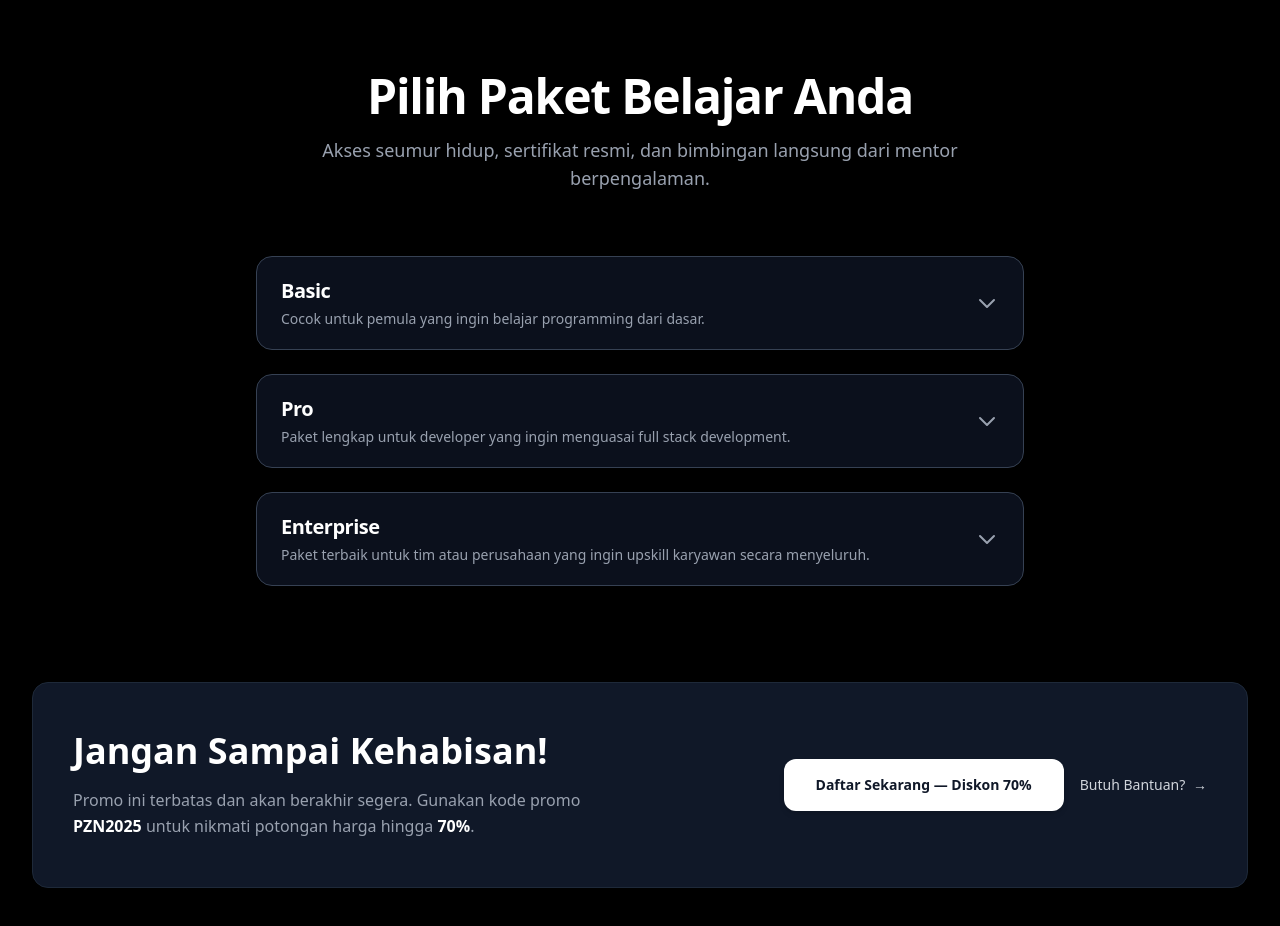
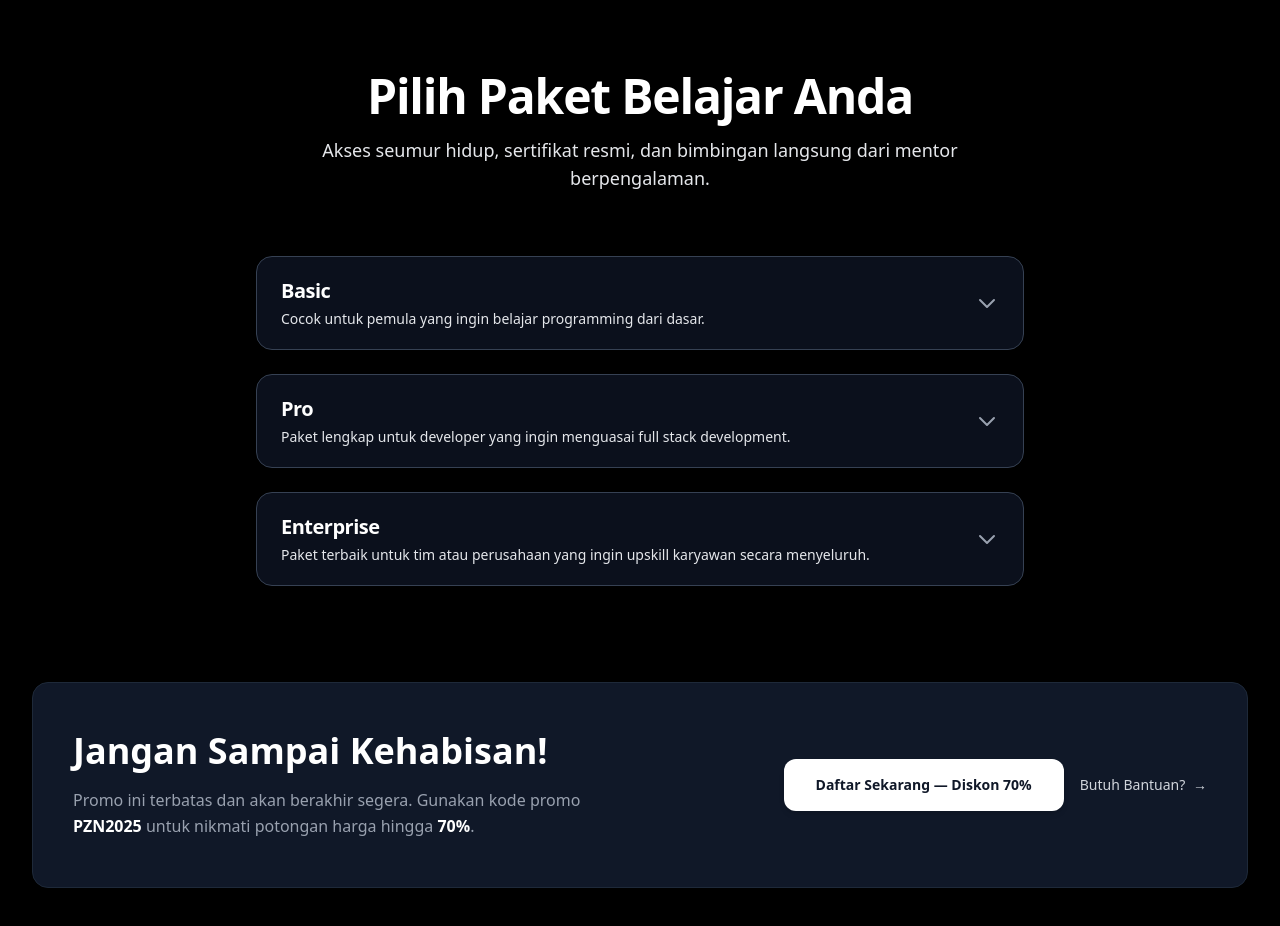
Before and after one commit to pzn-labs/pzn-company-profile, a SvelteKit app: page /promo in a window 1280 px wide. Shown: the part 1200-2126 px from the top of the page. Built offline with nearby package versions, Linux system fonts and the light colour scheme.

Commit message:
perbaikan halaman

```diff
--- a/src/routes/+layout.svelte
+++ b/src/routes/+layout.svelte
@@ -169,12 +169,12 @@
     class="fixed bottom-4 left-0 right-0 z-40 flex justify-center px-3 sm:px-6"
   >
     <div
-      class="relative w-full max-w-7xl flex flex-col sm:flex-row items-center justify-center gap-2 sm:gap-3 rounded-xl bg-white/95 px-4 sm:px-6 py-3 sm:py-4 shadow-lg ring-1 ring-gray-200 dark:bg-gray-900/90 dark:ring-gray-700 backdrop-blur-md transition-all text-center sm:text-left"
+      class="relative w-full max-w-7xl flex flex-col sm:flex-row items-center justify-center gap-2 sm:gap-3 rounded-xl bg-white/95 px-4 sm:px-6 py-3 sm:py-4 shadow-lg ring-1 ring-gray-200 backdrop-blur-md transition-all text-center sm:text-left"
     >
       <!--  Isi Banner -->
       <p class="text-xs sm:text-sm text-gray-900 leading-snug">
         <strong class="font-semibold text-blue-600">PROMO AKHIR OKTOBER</strong> — Gunakan kode
-        <strong class="text-gray-800 dark:text-gray-200 bg-gray-100 dark:bg-gray-800 px-1.5 py-0.5 rounded-md">
+        <strong class="text-gray-800 bg-gray-100 dark:bg-gray-800 px-1.5 py-0.5 rounded-md">
           PZN2025
         </strong>
       </p>
--- a/src/routes/kelas/+page.svelte
+++ b/src/routes/kelas/+page.svelte
@@ -528,7 +528,7 @@ let selectedCategory: string = "Semua";
 	  </div>
 	</div>
 </section>
-  >
+
 
 <!-- FOOTER -->
 <footer class="bg-gray-950 text-gray-400 border-t border-gray-800">
--- a/src/routes/promo/+page.svelte
+++ b/src/routes/promo/+page.svelte
@@ -175,7 +175,7 @@
 			<h2 class="text-4xl sm:text-5xl font-bold text-white tracking-tight">
 				Pilih Paket Belajar Anda
 			</h2>
-			<p class="mt-4 text-lg text-gray-400">
+			<p class="mt-4 text-lg text-gray-200">
 				Akses seumur hidup, sertifikat resmi, dan bimbingan langsung dari mentor berpengalaman.
 			</p>
 		</div>
@@ -193,7 +193,7 @@
 					>
 						<div class="space-y-1">
 							<h3 class="text-xl font-semibold tracking-tight">{paket.name}</h3>
-							<p class="text-sm text-gray-400">{paket.desc}</p>
+							<p class="text-sm text-gray-200">{paket.desc}</p>
 						</div>
 
 						<svg
```
